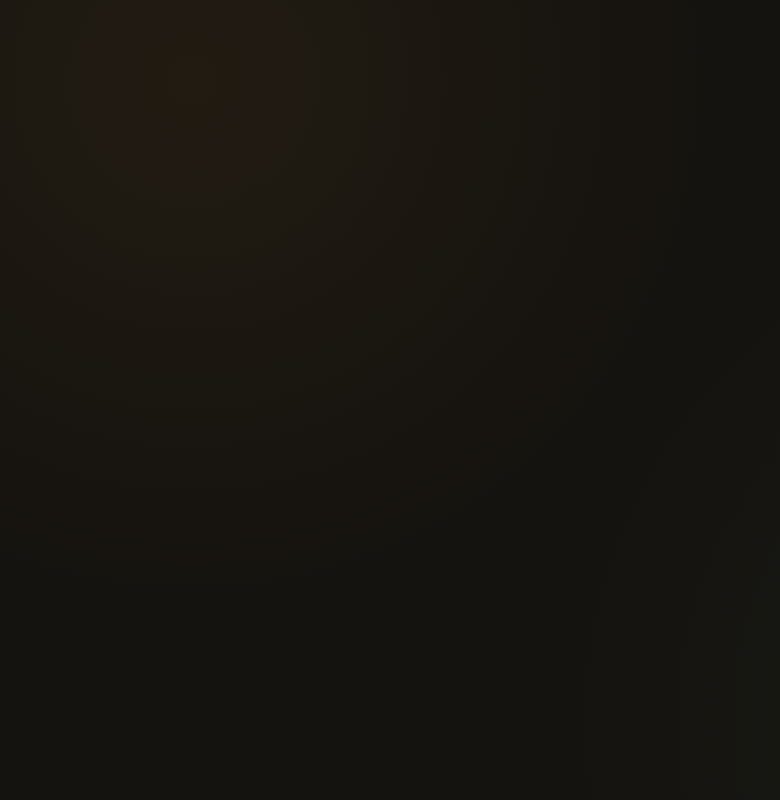
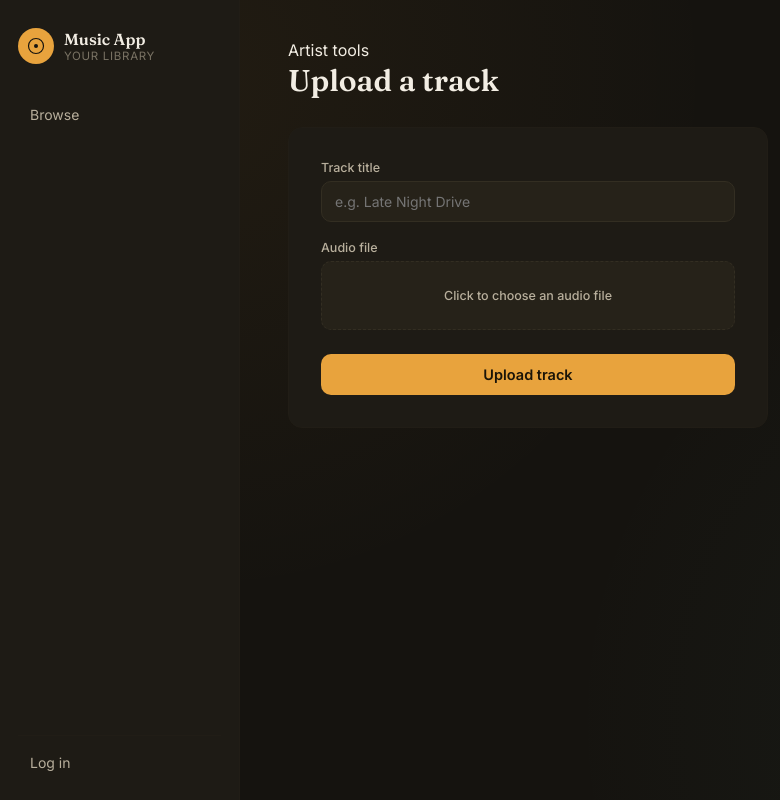
Before and after one commit to fuzail-92/music-app, a React (Vite) app in the folder frontend/: page /upload in a window 1280 px wide. Before the commit this address had no page. Shown: the whole page, without its empty margins (0-780 px from the left). Built offline with nearby package versions, Linux system fonts and the light colour scheme.

Commit message:
feat: add upload page with working file upload flow

```diff
--- a/frontend/src/App.jsx
+++ b/frontend/src/App.jsx
@@ -4,6 +4,7 @@ import Layout from "./components/Layout";
 import Register from "./pages/Register";
 import Login from "./pages/Login";
 import Browse from "./pages/Browse";
+import Upload from "./pages/Upload";
 
 function App() {
   return (
@@ -14,6 +15,7 @@ function App() {
             <Route index element={<Browse />} />
             <Route path="register" element={<Register />} />
             <Route path="login" element={<Login />} />
+            <Route path="upload" element={<Upload />} />
           </Route>
         </Routes>
       </BrowserRouter>
--- a/frontend/src/index.css
+++ b/frontend/src/index.css
@@ -525,3 +525,50 @@ textarea {
   font-size: 13px;
   color: var(--text-faint);
 }
+/* ---------- Form card (Upload, Create Album, etc.) ---------- */
+.form-card {
+  background: var(--panel);
+  border: 1px solid var(--border-soft);
+  border-radius: 14px;
+  padding: 32px;
+  max-width: 480px;
+  display: flex;
+  flex-direction: column;
+  gap: 18px;
+}
+
+.file-drop {
+  display: flex;
+  align-items: center;
+  justify-content: center;
+  border: 1.5px dashed var(--border);
+  border-radius: var(--radius);
+  padding: 26px 16px;
+  text-align: center;
+  font-size: 13.5px;
+  color: var(--text-faint);
+  cursor: pointer;
+  transition: all 0.15s;
+  background: var(--panel-raised);
+}
+.file-drop:hover {
+  border-color: var(--accent-dim);
+  color: var(--text-dim);
+}
+.file-drop.has-file {
+  border-color: var(--accent);
+  border-style: solid;
+  color: var(--accent);
+}
+.file-drop input {
+  display: none;
+}
+
+.auth-success {
+  background: rgba(95, 191, 179, 0.12);
+  border: 1px solid rgba(95, 191, 179, 0.3);
+  color: var(--teal);
+  padding: 10px 12px;
+  border-radius: var(--radius);
+  font-size: 13px;
+}
--- /dev/null
+++ b/frontend/src/pages/Upload.jsx
@@ -0,0 +1,87 @@
+import { useState } from "react";
+import { useNavigate } from "react-router-dom";
+import api from "../api/axios";
+
+function Upload() {
+  const [title, setTitle] = useState("");
+  const [file, setFile] = useState(null);
+  const [error, setError] = useState("");
+  const [success, setSuccess] = useState("");
+  const [loading, setLoading] = useState(false);
+  const navigate = useNavigate();
+
+  async function handleSubmit(e) {
+    e.preventDefault();
+    setError("");
+    setSuccess("");
+
+    if (!file) {
+      setError("Choose an audio file first");
+      return;
+    }
+
+    setLoading(true);
+    const formData = new FormData();
+    formData.append("title", title);
+    formData.append("music", file);
+
+    try {
+      const res = await api.post("/music/upload", formData, {
+        headers: { "Content-Type": "multipart/form-data" },
+      });
+      setSuccess(`"${res.data.music.title}" uploaded.`);
+      setTitle("");
+      setFile(null);
+      setTimeout(() => navigate("/"), 1200);
+    } catch (err) {
+      setError(err.response?.data?.message || "Upload failed");
+    } finally {
+      setLoading(false);
+    }
+  }
+
+  return (
+    <div>
+      <div className="page-head">
+        <div className="eyebrow">Artist tools</div>
+        <h1 className="page-title">Upload a track</h1>
+      </div>
+
+      <form className="form-card" onSubmit={handleSubmit}>
+        <div className="field">
+          <label>Track title</label>
+          <input
+            type="text"
+            value={title}
+            onChange={(e) => setTitle(e.target.value)}
+            placeholder="e.g. Late Night Drive"
+            required
+          />
+        </div>
+
+        <div className="field">
+          <label>Audio file</label>
+          <label className={`file-drop ${file ? "has-file" : ""}`}>
+            <input
+              type="file"
+              accept="audio/*"
+              onChange={(e) => setFile(e.target.files[0] || null)}
+            />
+            <span>
+              {file ? `🎵 ${file.name}` : "Click to choose an audio file"}
+            </span>
+          </label>
+        </div>
+
+        {error && <div className="auth-error">{error}</div>}
+        {success && <div className="auth-success">{success}</div>}
+
+        <button type="submit" className="btn-primary" disabled={loading}>
+          {loading ? "Uploading…" : "Upload track"}
+        </button>
+      </form>
+    </div>
+  );
+}
+
+export default Upload;
```
